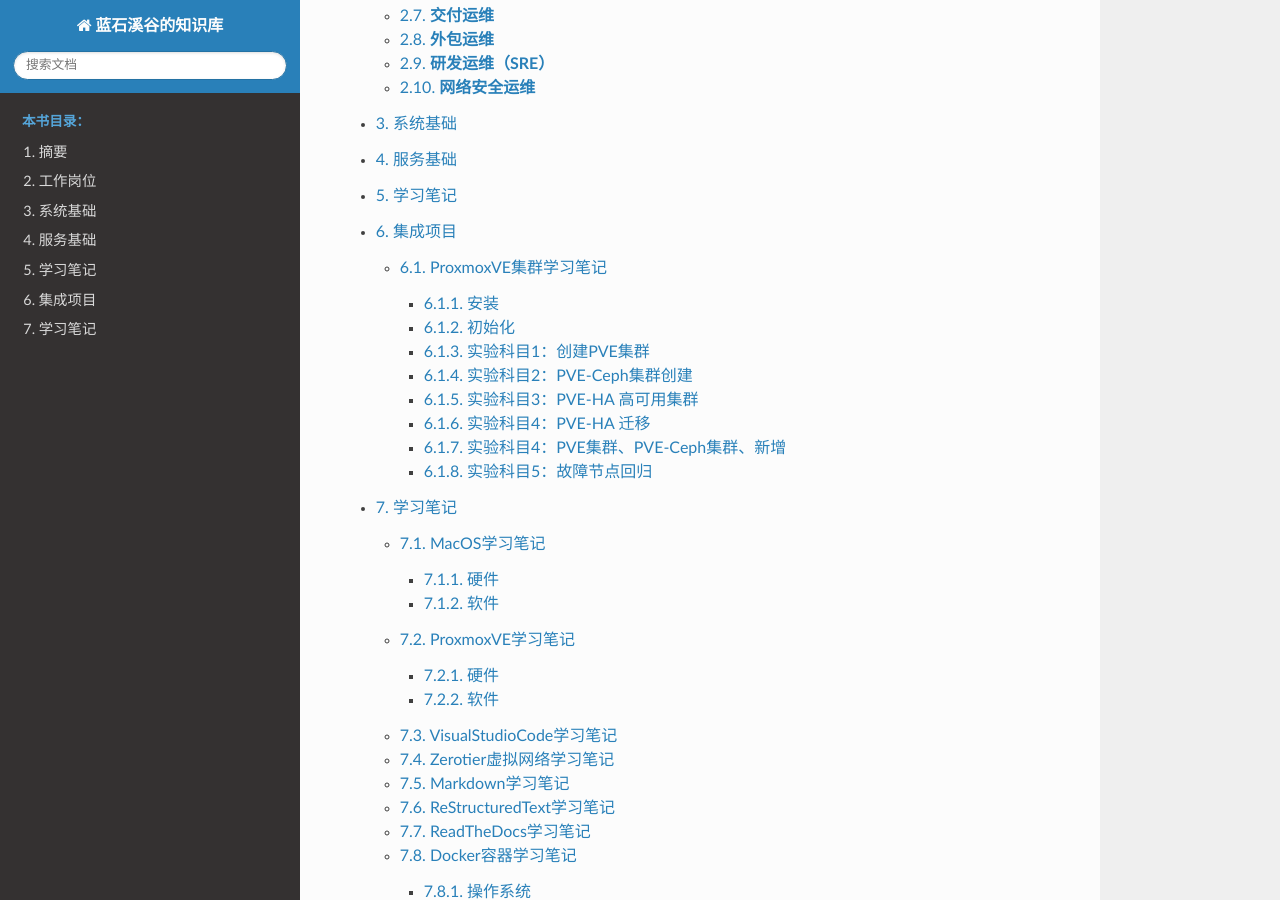
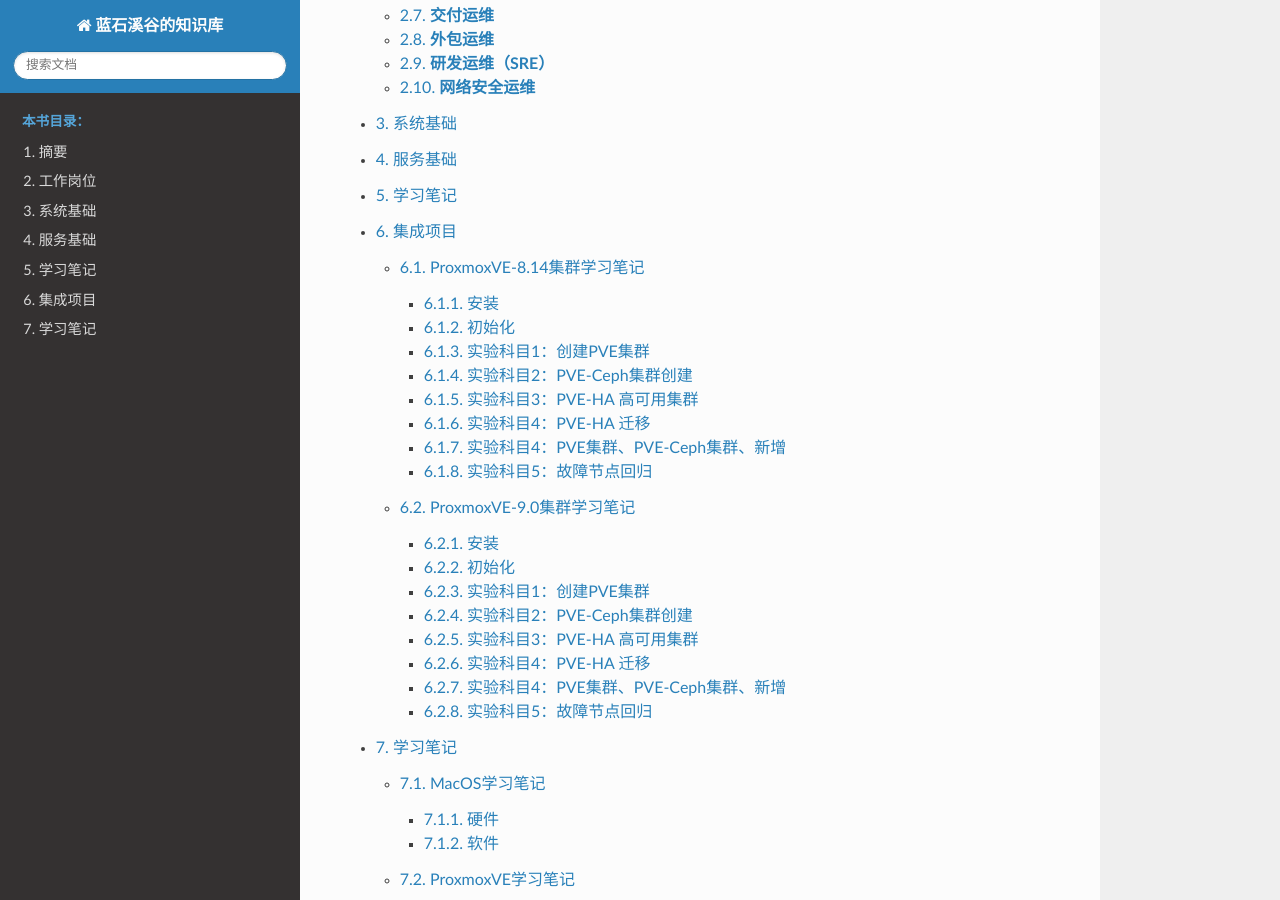
Before and after one commit to BluestoneVale/docs, a Sphinx documentation site: the page built from source/index.rst, in a window 1280 px wide and 900 px high, scrolled down 740 px. Built offline with Sphinx 7.4.7 and the Read the Docs theme 3.1.0, drawn with Linux system fonts in a browser that asks for light colours; some of the changed lines change nothing that is shown.

Commit message:
更新文档

````diff
--- a/source/集成项目/ProxmoxVE集群学习笔记.md
+++ b/source/集成项目/ProxmoxVE-8.14集群学习笔记.md
@@ -1,4 +1,4 @@
-# ProxmoxVE集群学习笔记
+# ProxmoxVE-8.14集群学习笔记
 
 ## 安装
 
--- /dev/null
+++ b/source/集成项目/ProxmoxVE-9.0集群学习笔记.md
@@ -0,0 +1,183 @@
+# ProxmoxVE-9.0集群学习笔记
+
+## 安装
+
+### 准备
+
+* BIOS设置
+  * 开启VT-x虚拟化支持
+  * 开启VT-o虚拟化IO影射支持
+* Proxmox Virtual Environment ISO 镜像: https://enterprise.proxmox.com/iso/proxmox-ve_9.0-1.iso
+* Ventoy 多ISO镜像安装U盘工具 https://www.ventoy.net/cn/index.html
+
+
+### 实验环境规划
+
+* 虚拟机，名称，地址，网关
+  * pve-node-1.local 192.168.1.201/24 192.168.1.1
+  * pve-node-2.local 192.168.1.202/24 192.168.1.1
+  * pve-node-3.local 192.168.1.203/24 192.168.1.1
+  * pve-node-4.local 192.168.1.204/24 192.168.1.1
+
+### 实验环境虚拟机配置
+
+* 系统-页签
+  * 机型: Q35
+  * SCSI控制器: VirtIO SCSI single
+  * Qemu代理: 选中
+  * 其他默认
+* 磁盘-页签
+  * scsi0 sda 系统盘 32GB QEMU映像格式 (qcow2)
+  * scsi1 sdb 数据盘 16GB QEMU映像格式 (qcow2)
+* CPU
+  * 1 核
+  * 类别：Host
+* 内存
+  * 8192
+* 网络
+  * 桥接: vmbr0
+  * 模型: VirtIO (半虚拟化)
+  * 防火墙: 取消
+
+## 初始化
+
+### 免密登录（本地）
+
+```bash
+ssh-copy-id pve-node-1
+ssh-copy-id pve-node-2
+ssh-copy-id pve-node-3
+ssh-copy-id pve-node-4
+```
+
+### pvetools工具准备（本地）
+
+国际网络下载: https://github.com/Mapleawaa/PVE-Tools-9/blob/main/PVE-Tools.sh
+中国大陆网络下载: https://ghfast.top/github.com/Mapleawaa/PVE-Tools-9/blob/main/PVE-Tools.sh
+
+```bash
+wget https://ghfast.top/github.com/Mapleawaa/PVE-Tools-9/blob/main/PVE-Tools.sh
+scp PVE-Tools.sh pve-node-1:/opt/
+scp PVE-Tools.sh pve-node-2:/opt/
+scp PVE-Tools.sh pve-node-3:/opt/
+scp PVE-Tools.sh pve-node-4:/opt/
+```
+
+### 环境设置
+
+```bash
+bash /opt/PVE-Tools.sh
+apt-get install qemu-guest-agent
+systemctl enable qemu-guest-agent
+```
+关闭企业源，切换国内源ustc.edu.cn，关闭订阅
+
+### local-lvm 删除
+
+```bash
+lvremove pve/data
+lvextend -l +100%FREE -r pve/root
+resize2fs /dev/mapper/pve-root
+# 网页登陆，数据中心-存储-删除local-lvm
+# 编辑local，内容里添加 磁盘映像和容器，保存
+```
+
+## 实验科目1：创建PVE集群
+
+### pve-node-1 操作
+数据中心-集群，创建集群：mycluster
+数据中心-集群，加入信息：复制信息
+
+### pve-node-2、pve-node-3 操作
+加入集群，输入口令和选择本地地址
+
+页面出现报错，重新刷新后，集群加入正常。
+
+网络架构设计参考：https://zhuanlan.zhihu.com/p/617024637
+集群使用参考：https://wiki.sqlfans.cn/it/pve-install-cluster.html
+其他参考文档：https://blog.csdn.net/hanziqing0630/article/details/114262035
+
+## 实验科目2：PVE-Ceph集群创建
+
+* 软件源准备
+
+Ceph安装，squid (19.2)，无订阅！
+
+* pve-node-1 pve-node-2、pve-node-3 操作
+  * 数据中心-节点-Ceph，reef (18.2)，无订阅，回答Y
+  * Public Network，选择本地网段 192.168.1.201，其他默认，最后完成
+
+* pve-node-1 操作
+  * Ceph-监视器，管理员-创建，pve-node-2、pve-node-3。
+  * Ceph-CephFS，元数据服务器-创建，pve-node-1、pve-node-2、pve-node-3
+
+* pve-node-1 pve-node-2、pve-node-3 操作
+  * Ceph-OSD，创建OSD
+    * 磁盘: sdb
+    * DB盘: 使用OSD磁盘
+
+* pve-node-1 操作
+  * Ceph-CephFS，创建CephFS，名称cephfs
+  * cephfs存储，CT模版，添加debian12
+  * Ceph-资源池，创建Ceph_pool，名称hdd_data
+
+存储和资源池不是一回事，不可互相取代
+
+其他参考文档：https://zhuanlan.zhihu.com/p/617024637
+
+## 实验科目3：PVE-HA 高可用集群
+
+* pve-node-1 操作 创建虚拟机
+  * 创建测试CT虚拟机
+    * 名称：lxc-ha
+    * 192.168.1.210/24
+  * 创建测试VM虚拟机
+    * 名称：vm-ha
+    * 192.168.1.118/24 dhcp
+
+* 数据中心 操作
+  * 数据中心-HA，资源-添加，选择两个虚拟机。
+
+## 实验科目4：PVE-HA 迁移
+
+* 不使用ceph也可以迁移，迁移的时候local存储会复制虚拟机镜像到目标机器。故障的时候不行。
+* 页面操作手动迁移两个虚拟机到pve-node-3，验证
+* 强制pve-node-3关机，等待自动迁移。验证
+
+## 实验科目4：PVE集群、PVE-Ceph集群、新增
+
+* pve-node-4 操作,
+  * 加入集群，输入口令和选择本地地址
+  * 准备ceph软件源，安装ceph
+  * Ceph-监视器，监视器-创建，pve-node-4
+  * Ceph-监视器，管理员-创建，pve-node-4
+  * Ceph-CephFS，元数据服务器-创建，pve-node-4
+  * Ceph-OSD，创建OSD
+    * 磁盘：sdb
+    * DB盘：sdc
+    * WAL盘：sdd
+    * 设备类型：ssd
+  * 手动迁移应用验证
+
+## 实验科目5：故障节点回归
+
+  * 默认自动隔离
+  * 清空集群数据后可重新加入集群
+
+pve-node-1 操作
+```bash
+pvecm delnode pve-node-3
+```
+
+pve-node-3 操作
+```bash
+systemctl stop pve-cluster.service
+systemctl stop corosync.service
+pmxcfs -l #强制设置为本地模式
+cd /etc/pve/
+rm corosync.conf
+rm -rf /etc/corosync/
+killall pmxcfs
+systemctl start pve-cluster.service
+rm -rf /etc/pve/nodes/*
+```
--- a/source/集成项目/index.rst
+++ b/source/集成项目/index.rst
@@ -19,4 +19,5 @@
 .. toctree::
    :maxdepth: 3
 
-   ProxmoxVE集群学习笔记.md
+   ProxmoxVE-8.14集群学习笔记.md
+   ProxmoxVE-9.0集群学习笔记.md
````
